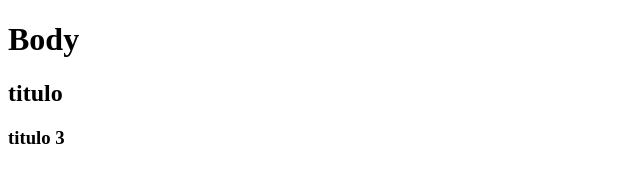
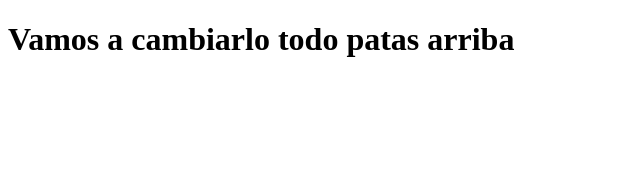
Before and after one commit to victorisabelruiz/hello-world-git, a plain HTML site: page index.html in a window 1280 px wide. Shown: the whole page, without its empty margins (0-640 px from the left). Drawn offline with Linux system fonts and the light colour scheme.

Commit message:
cambiado

```diff
--- a/index.html
+++ b/index.html
@@ -8,9 +8,7 @@
 
 </head>
 <body>
-    <h1>Body</h1>
-    <h2>titulo</h2>
-    <h3>titulo 3</h3>
+    <h1>Vamos a cambiarlo todo patas arriba</h1>
 
 </body>
 </html>
```
